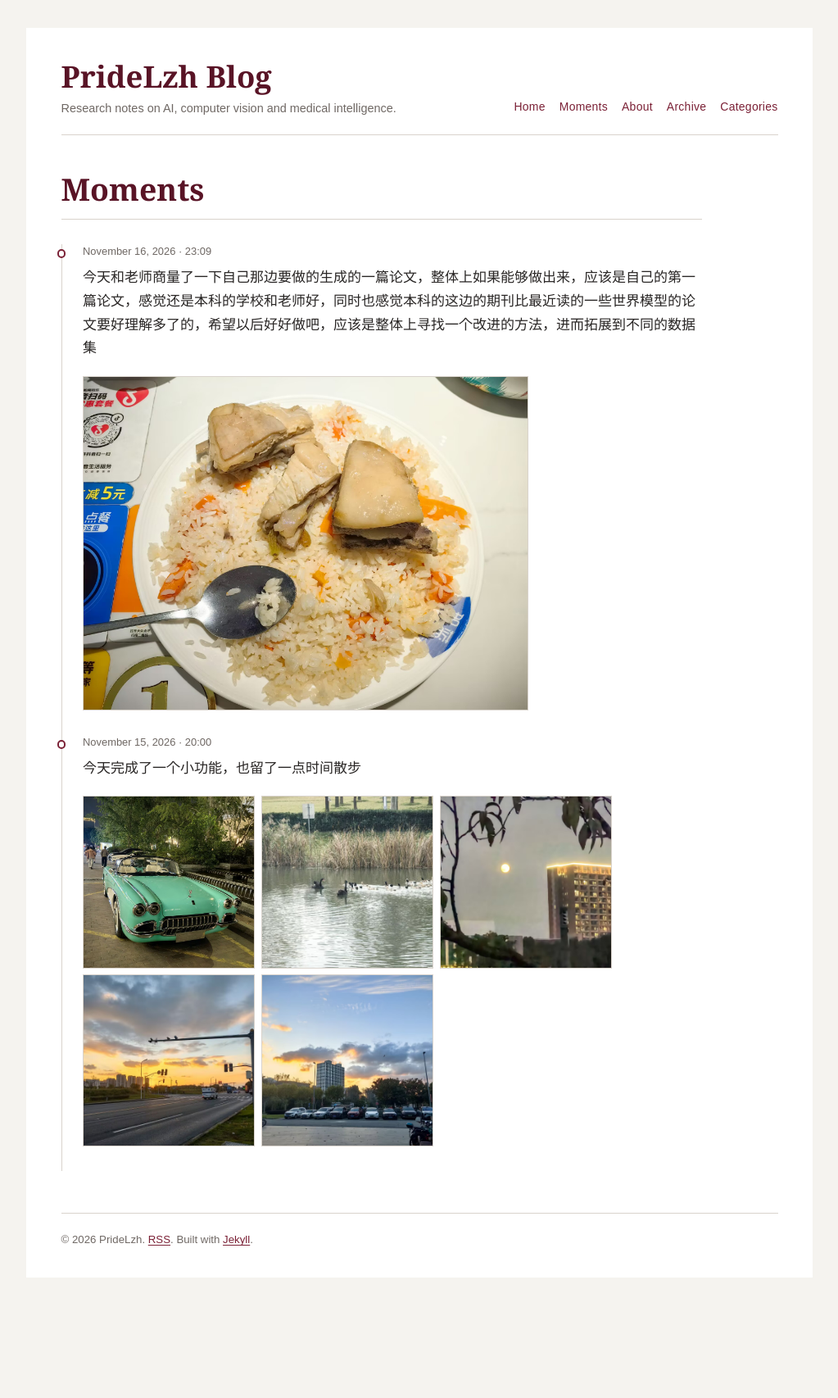
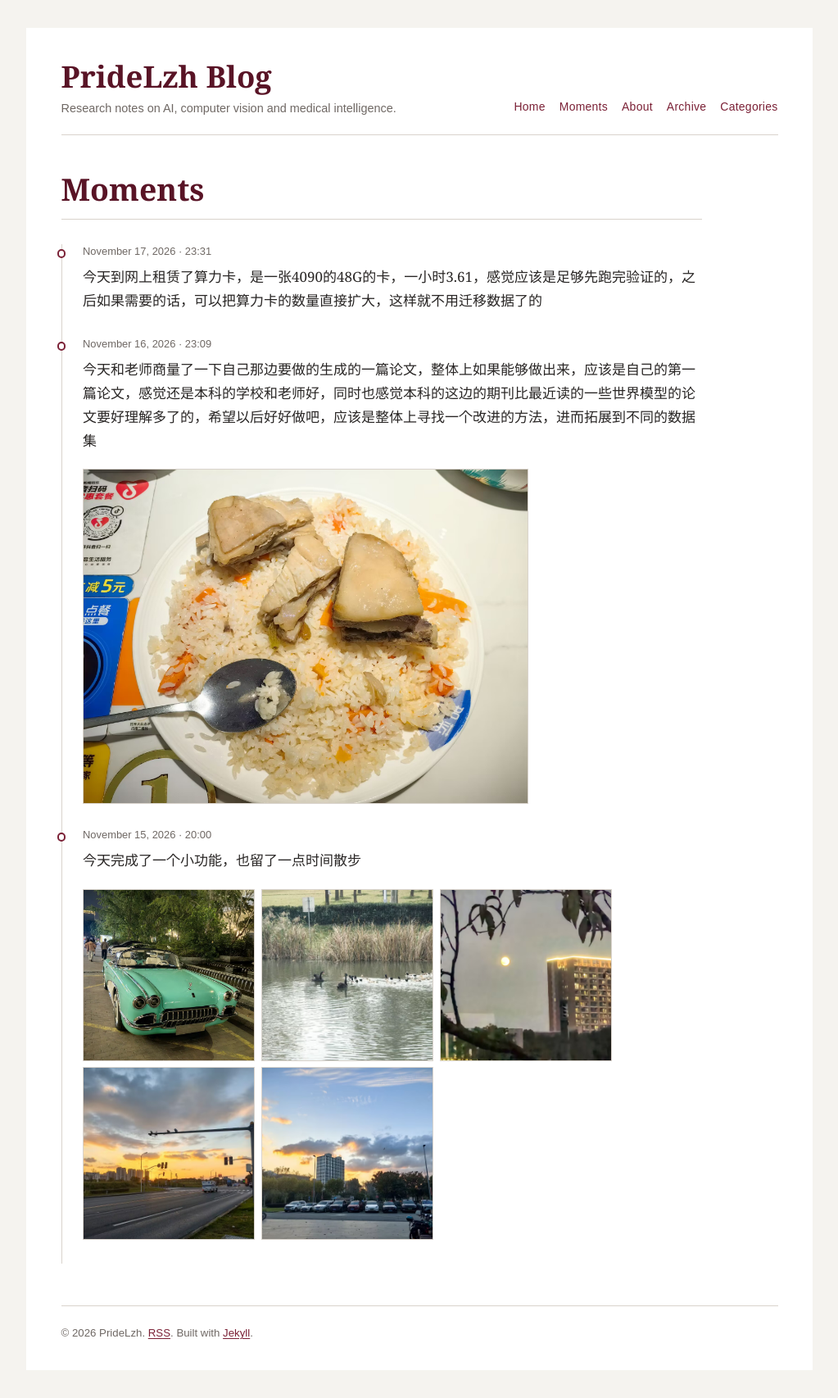
Before and after one commit to pridelzh/pridelzh.github.io, a Jekyll site: the page built from moments.md, in a window 1280 px wide. Shown: the whole page at 82% size, without its empty margins (128-1151 px from the left). Built offline with Jekyll 4.4.1, drawn with Linux system fonts in a browser that asks for light colours; before the commit the page ends 1593 px from its top, so only the background shows below that.

Commit message:
comment update on 2026-11-17

```diff
--- a/_data/moments.yml
+++ b/_data/moments.yml
@@ -14,3 +14,7 @@ moments:
       今天和老师商量了一下自己那边要做的生成的一篇论文，整体上如果能够做出来，应该是自己的第一篇论文，感觉还是本科的学校和老师好，同时也感觉本科的这边的期刊比最近读的一些世界模型的论文要好理解多了的，希望以后好好做吧，应该是整体上寻找一个改进的方法，进而拓展到不同的数据集
 
       ![xinjiang food](assets/images/moments/340f55ebbe647f9c5a7fc2067471db50.jpg)
+
+  - date: 2026-11-17 23:31:00 +0800
+    content: |
+      今天到网上租赁了算力卡，是一张4090的48G的卡，一小时3.61，感觉应该是足够先跑完验证的，之后如果需要的话，可以把算力卡的数量直接扩大，这样就不用迁移数据了的
```
